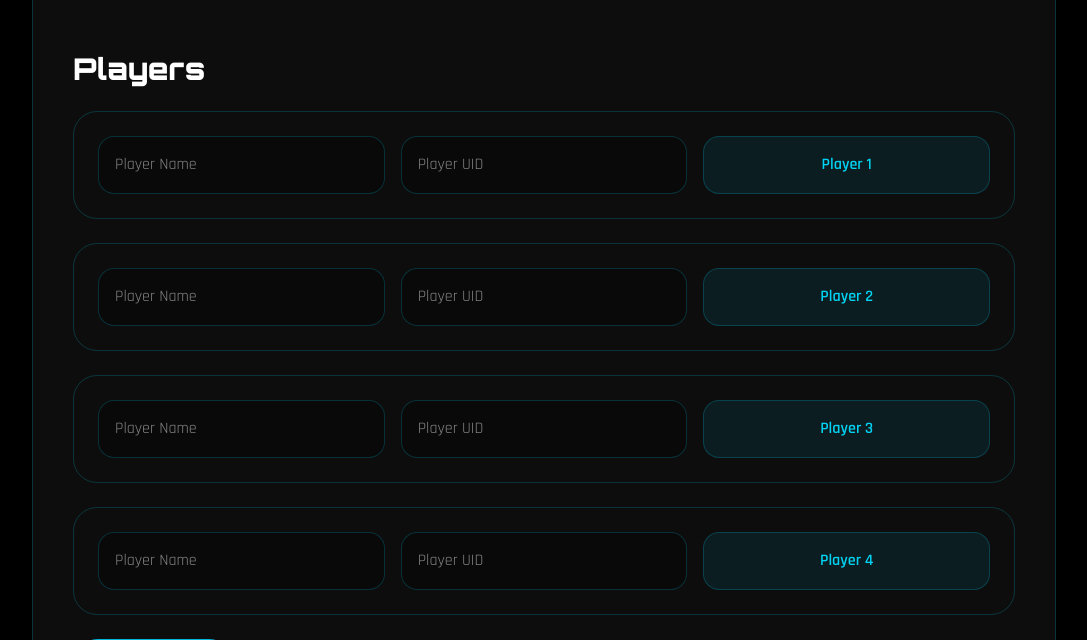
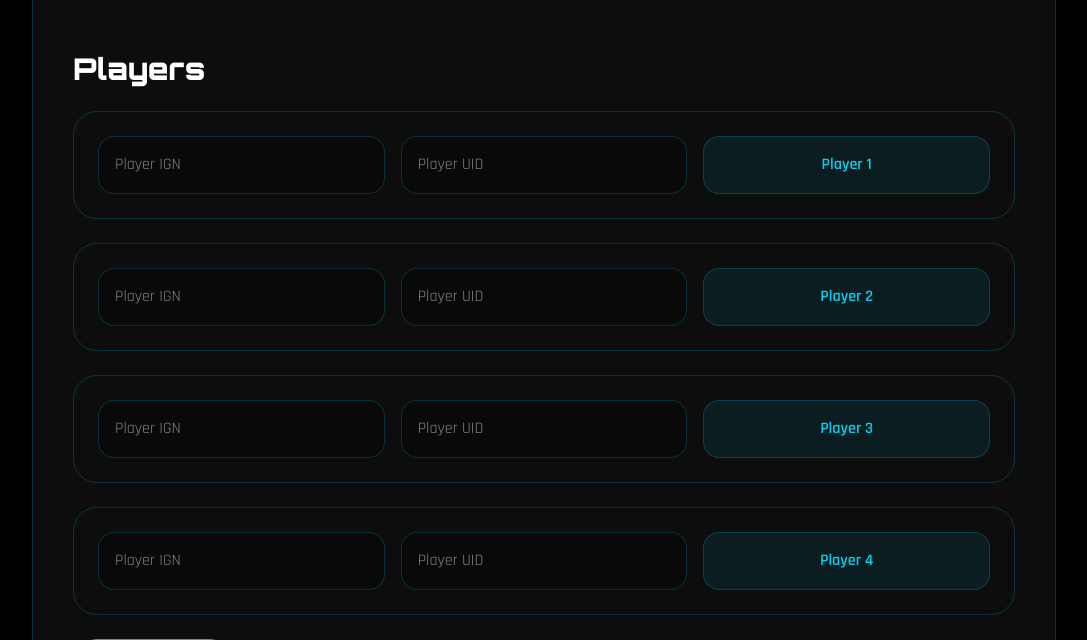
Before and after one commit to adyox9767-beep/domiflame-ffmsc, a Next.js app: page /dashboard in a window 1280 px wide. Shown: the part 860-1500 px from the top of the page, without its empty margins (96-1183 px from the left). Built offline with nearby package versions, Linux system fonts and the light colour scheme; no server answers.

Commit message:
Updated registration placeholder

```diff
--- a/src/app/dashboard/page.tsx
+++ b/src/app/dashboard/page.tsx
@@ -693,7 +693,7 @@ setAlreadyRegistered(true);
 
                       <input
                         type="text"
-                        placeholder="Player Name"
+                        placeholder="Player IGN"
                         value={player.name}
                         onChange={(e) =>
                           updatePlayer(
```
